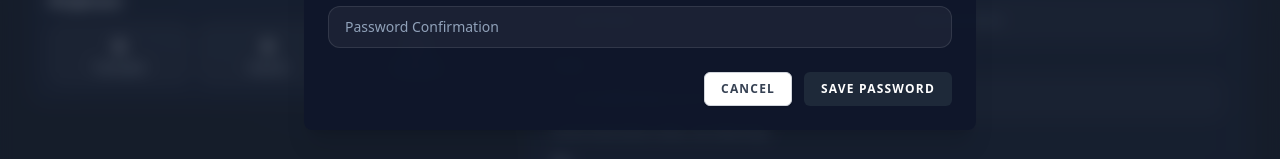
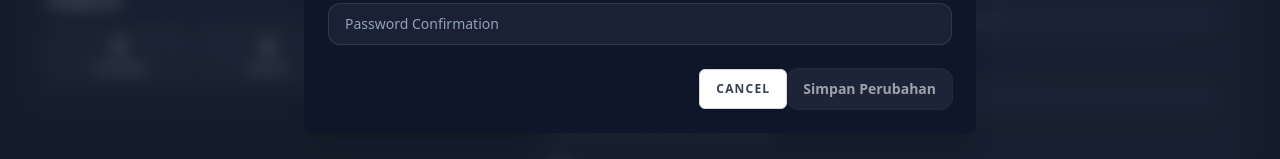
Before and after one commit to fafa123id/ubmager-fe, a Nuxt app: page /profile in a window 1280 px wide. Both pictures are taken after a click on the button "Ubah Kata Sandi". Shown: the part 442-601 px from the top of the page. Built offline with nearby package versions, Linux system fonts and the light colour scheme; no server answers.

Commit message:
Enhance password change form with loading indicator and improved button styling

```diff
--- a/app/components/form/ChangePw.vue
+++ b/app/components/form/ChangePw.vue
@@ -119,15 +119,36 @@ const closeAndReset = () => {
             {{ errorMsg.password_confirmation[0] }}
           </p>
         </div>
-        <div class="mt-6 flex justify-end">
+        <div class="mt-6 flex justify-end rounded-xl">
           <SecondaryButton @click="closeAndReset"> Cancel </SecondaryButton>
-          <PrimaryButton
-            class="ms-3"
-            :class="{ 'opacity-25': loading }"
-            :disabled="loading || !canSave"
+          <button
+            type="submit"
+            :disabled="!canSave || loading"
+            class="cursor-pointer inline-flex items-center gap-2 rounded-xl bg-white/10 px-4 py-2.5 text-sm font-semibold text-white ring-1 ring-white/15 transition-colors hover:bg-white/15 focus:outline-none focus-visible:ring-2 focus-visible:ring-sky-400 disabled:cursor-not-allowed disabled:opacity-60"
           >
-            Save Password
-          </PrimaryButton>
+            <svg
+              v-if="loading"
+              class="h-4 w-4 animate-spin"
+              viewBox="0 0 24 24"
+              fill="none"
+              aria-hidden="true"
+            >
+              <circle
+                cx="12"
+                cy="12"
+                r="10"
+                stroke="currentColor"
+                stroke-width="3"
+                class="opacity-25"
+              ></circle>
+              <path
+                d="M12 2a10 10 0 0110 10h-3A7 7 0 0012 5V2z"
+                fill="currentColor"
+                class="opacity-75"
+              ></path>
+            </svg>
+            Simpan Perubahan
+          </button>
         </div>
       </form>
     </div>
```
